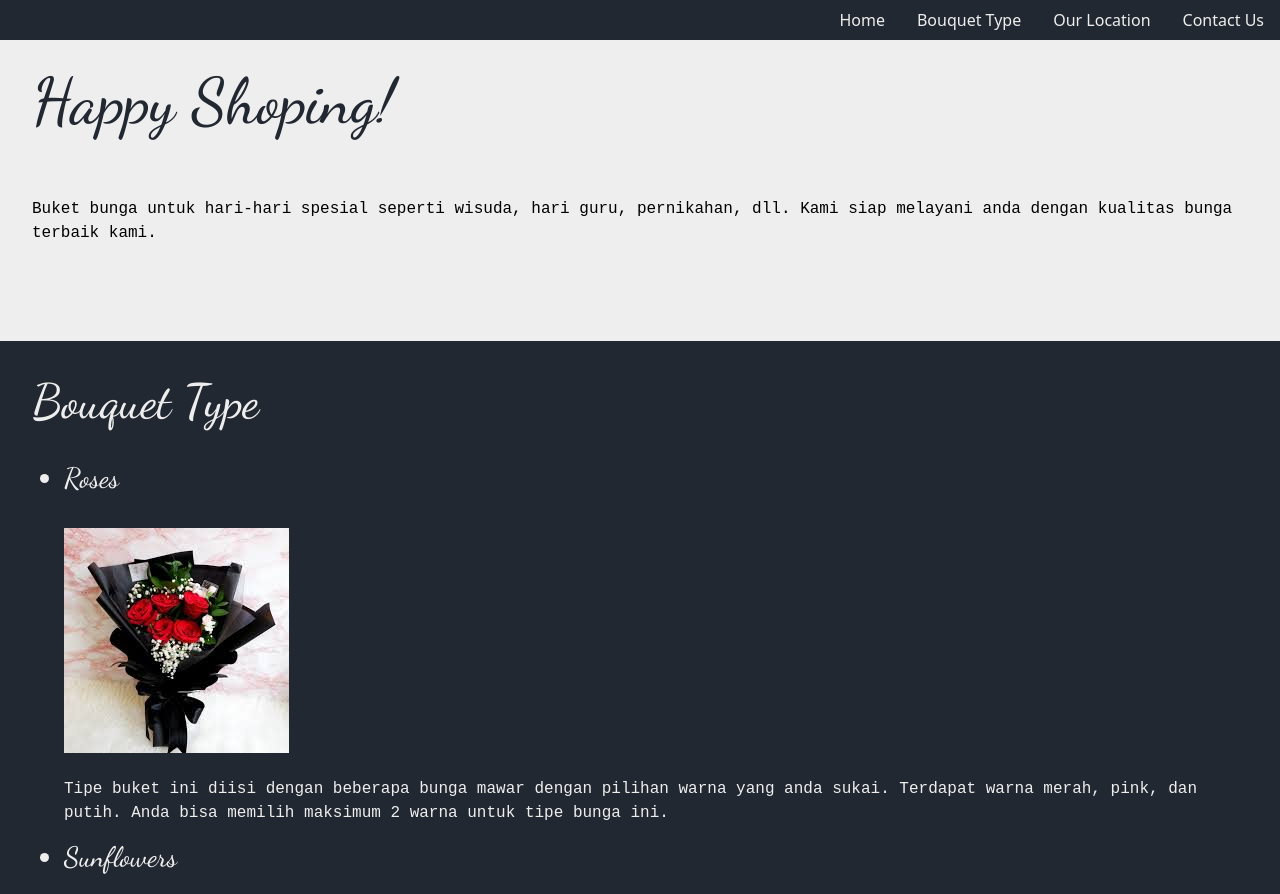
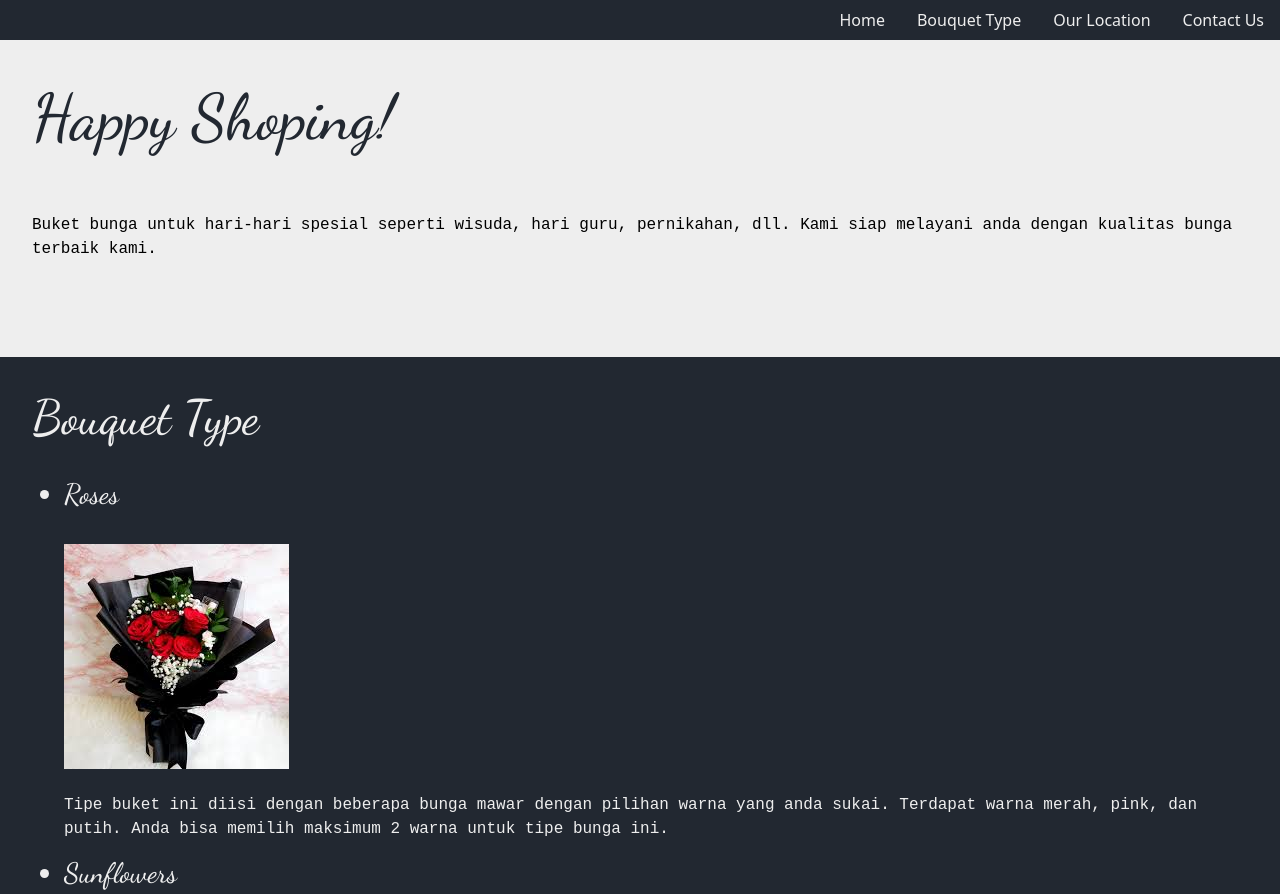
Before and after one commit to andrianidg/andrianidg.github.io, a plain HTML site: page index.html in a window 1280 px wide. Shown: the top 894 px of the page. Drawn offline with nearby package versions, Linux system fonts and the light colour scheme.

Commit message:
Mengubah CSS

```diff
--- a/promosi.css
+++ b/promosi.css
@@ -22,5 +22,5 @@ nav {
 }
 
 #home {
-    padding-top: 2rem;
+    padding-top: 3rem;
 }
```
